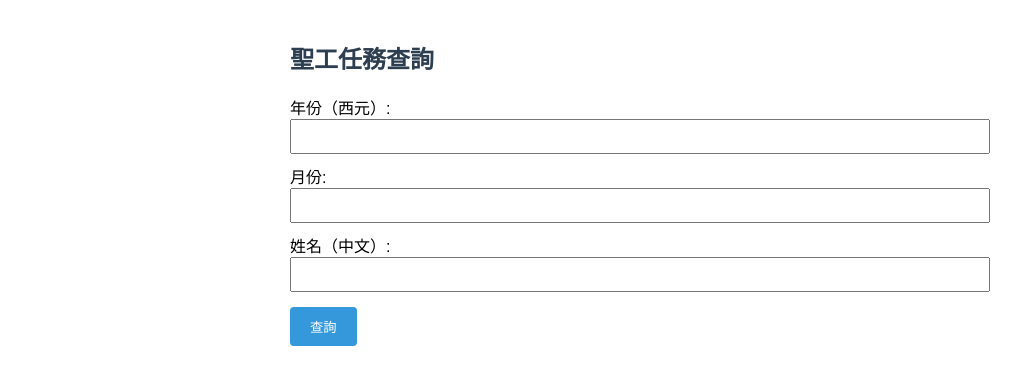
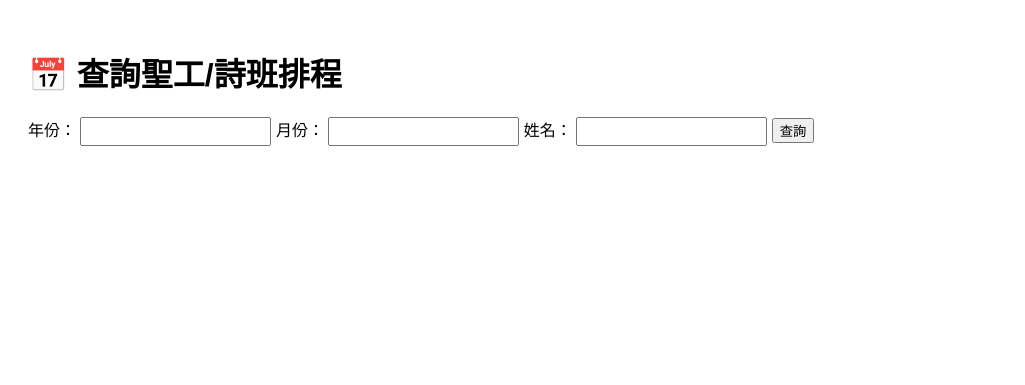
Before and after one commit to HuaiHsin/church-query-app, a FastAPI app: page / in a window 1280 px wide. Shown: the top 385 px of the page, without its empty margins (0-1025 px from the left). Run offline with FastAPI, Linux system fonts and the light colour scheme.

Commit message:
Update index.html

```diff
--- a/templates/index.html
+++ b/templates/index.html
@@ -2,93 +2,48 @@
 <html>
 <head>
     <meta charset="UTF-8">
-  <title>聖工任務查詢</title>
-  <meta name="viewport" content="width=device-width, initial-scale=1">
+    <title>聖工排程查詢</title>
     <style>
-    body {
-      font-family: sans-serif;
-      padding: 20px;
-      max-width: 700px;
-      margin: auto;
-    }
-    h2, h3 {
-      color: #2c3e50;
-    }
-    label {
-      display: block;
-      margin-top: 10px;
-    }
-    input {
-      width: 100%;
-      padding: 8px;
-      box-sizing: border-box;
-    }
-    button {
-      margin-top: 15px;
-      padding: 10px 20px;
-      background-color: #3498db;
-      border: none;
-      color: white;
-      cursor: pointer;
-      border-radius: 4px;
-    }
-    button:hover {
-      background-color: #2980b9;
-    }
-    .task {
-      margin-top: 15px;
-      padding: 10px;
-      background: #f2f2f2;
-      border-left: 5px solid #3498db;
-      border-radius: 4px;
-    }
-    .error {
-      color: red;
-      margin-top: 15px;
-      font-weight: bold;
-    }
+        body { font-family: sans-serif; padding: 20px; }
+        input, select { padding: 5px; }
+        ul { list-style: none; padding: 0; }
+        li { margin-bottom: 10px; }
     </style>
 </head>
 <body>
-  <h2>聖工任務查詢</h2>
-
-  <form method="get" action="/query">
-    <label>年份（西元）:</label>
+    <h1>📅 查詢聖工/詩班排程</h1>
+    <form action="/query" method="get">
+        <label>年份：
             <input type="number" name="year" value="{{ year or '' }}" required>
-
-    <label>月份:</label>
+        </label>
+        <label>月份：
             <input type="number" name="month" value="{{ month or '' }}" required>
-
-    <label>姓名（中文）:</label>
+        </label>
+        <label>姓名：
             <input type="text" name="name" value="{{ name or '' }}" required>
-
+        </label>
         <button type="submit">查詢</button>
     </form>
 
     {% if error %}
-    <p class="error">⚠️ {{ error }}</p>
+        <p style="color: red;">{{ error }}</p>
     {% endif %}
 
-  {% if results %}
-    <h3>一般聖工安排</h3>
-    {% for r in results %}
-      <div class="task">
-        📅 {{ r.date }}（{{ r.weekday }}） {{ r.time }}<br>
-        {% for task in r.tasks %}
-          ▪ {{ task }}<br>
-        {% endfor %}
-      </div>
-    {% endfor %}
+    {% if unified_results %}
+        <h2>查詢結果</h2>
+        <ul>
+            {% for r in unified_results %}
+                <li>📅 {{ r.date }} {{ r.time }}<br>
+                    ▪ {{ r.role }}: {{ r.name }}
+                    {% if r.source %}
+                        <span style="color: gray;">（{{ r.source }}）</span>
                     {% endif %}
-
-{% if choir_results %}
-  <h3>佳音詩班安排（圖片）</h3>
-  <ul>
-    {% for r in choir_results %}
-      <li>📅 {{ r.date }} 16:30-18:00<br>▪ {{ r.role }}: {{ r.name }}</li>
+                </li>
             {% endfor %}
         </ul>
-  <p style="color: gray;">OCR {% if ocr_from_cache %}（使用快取）{% else %}（重新辨識）{% endif %}</p>
+        <p style="color: gray;">
+            OCR {% if ocr_from_cache %}（使用快取）{% else %}（重新辨識）{% endif %}
+        </p>
     {% endif %}
 
     {% if ocr_debug %}
@@ -97,6 +52,5 @@
             <pre style="white-space: pre-wrap; background: #f9f9f9; padding: 10px;">{{ ocr_debug }}</pre>
         </details>
     {% endif %}
-
 </body>
 </html>
```
Lines whose indentation alone changed are shown as unchanged.
